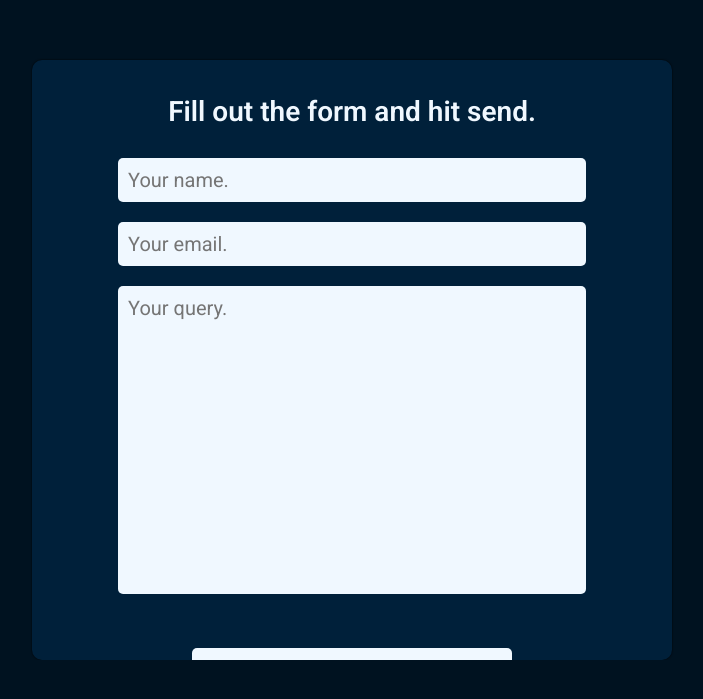
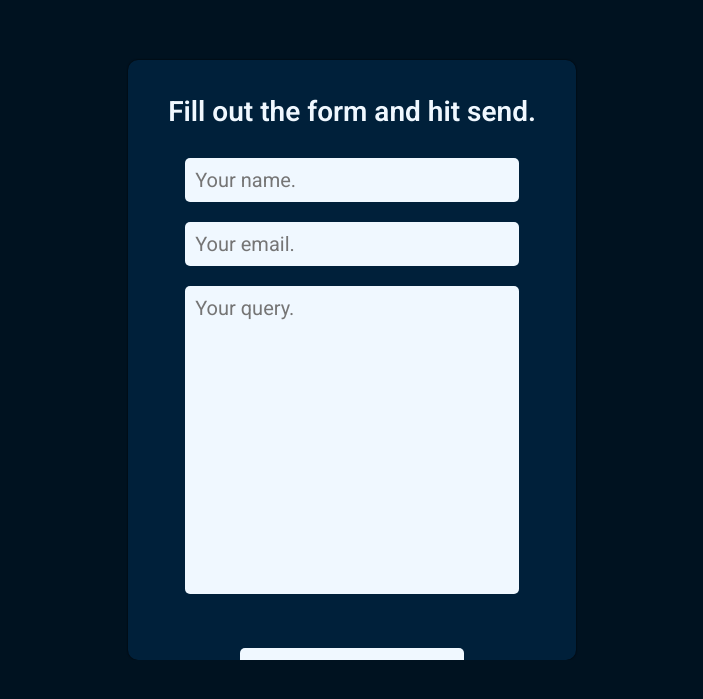
Before and after one commit to jose-few/portfolio, a SvelteKit app: page /contact in a window 1280 px wide. Shown: the part 661-1360 px from the top of the page, without its empty margins (288-991 px from the left). Built offline with nearby package versions, Linux system fonts and the light colour scheme; a web font is replaced by a local one.

Commit message:
Adjusted CSS on form

```diff
--- a/src/routes/contact/+page.svelte
+++ b/src/routes/contact/+page.svelte
@@ -51,8 +51,8 @@
     form {
         position: relative;
         margin: auto;
-        width: 50svw;
-        min-width: 40svw;
+        width: 35svw;
+        min-width: 35svw;
         height: 75svh;
         min-height: 70svh;
         background-color: #00203a;
```
